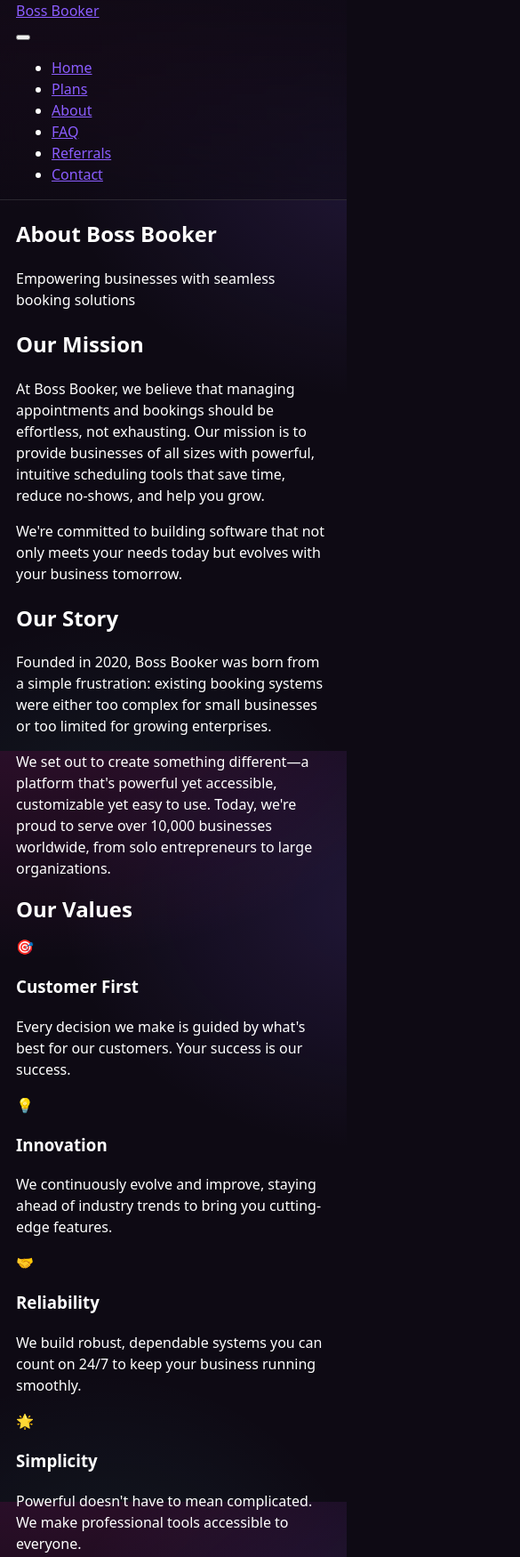
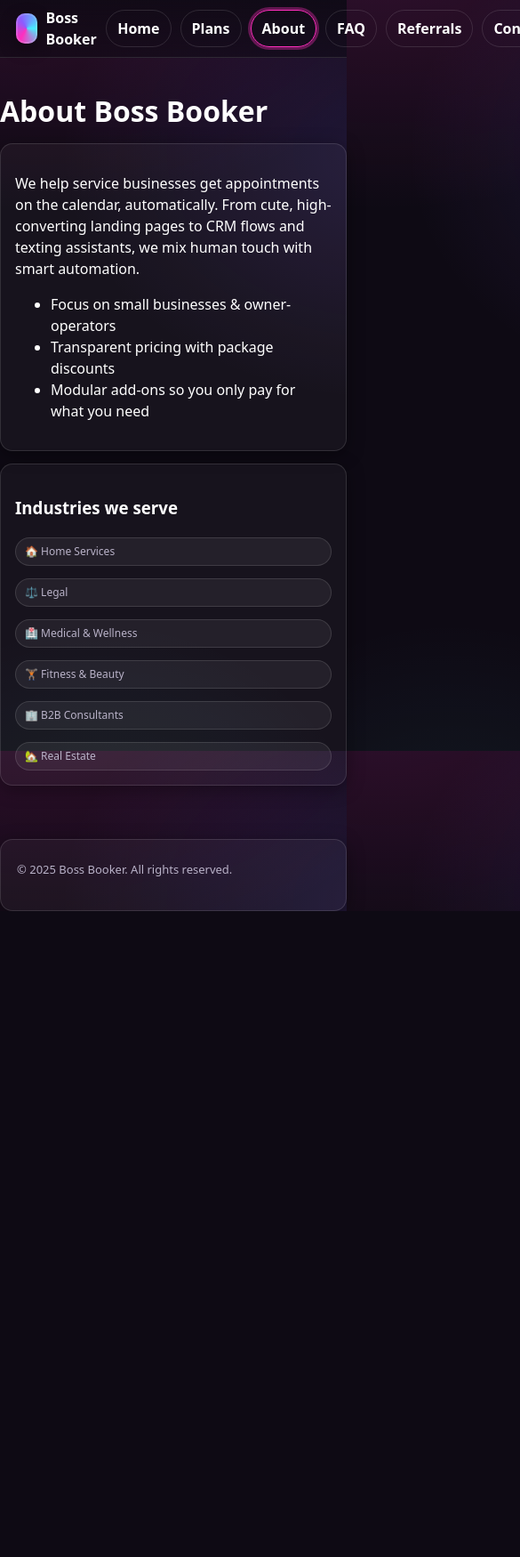
Before and after one commit to ataymia/bossbooker, a plain HTML site: page about.html in a window 390 px wide. Shown: the top 1750 px of the page at 89% size, 585 px wide, since content can reach past the window. After the commit the page ends 1024 px from the top, so only its background shows below. Drawn offline with Linux system fonts and the light colour scheme.

Commit message:
Refactor About page structure and content

```diff
--- a/about.html
+++ b/about.html
@@ -3,178 +3,55 @@
 <head>
     <meta charset="UTF-8">
     <meta name="viewport" content="width=device-width, initial-scale=1.0">
-    <meta name="description" content="About Boss Booker - Learn about our mission to simplify booking">
-    <title>About - Boss Booker</title>
+    <title>Boss Booker — About</title>
     <link rel="stylesheet" href="styles.css">
+    <link rel="preconnect" href="https://fonts.gstatic.com" crossorigin>
 </head>
 <body>
-    <!-- Navigation -->
-    <nav class="navbar" id="navbar">
-        <div class="container nav-container">
-            <div class="logo">
-                <a href="index.html">Boss Booker</a>
+    <header class="navbar">
+        <div class="container navbar-inner">
+            <div class="brand">
+                <div class="logo" aria-hidden="true"></div>
+                <div>Boss Booker</div>
             </div>
-            <button class="mobile-menu-toggle" id="mobileMenuToggle" aria-label="Toggle menu">
-                <span></span>
-                <span></span>
-                <span></span>
-            </button>
-            <ul class="nav-menu" id="navMenu">
-                <li><a href="index.html" class="nav-link">Home</a></li>
-                <li><a href="plans.html" class="nav-link">Plans</a></li>
-                <li><a href="about.html" class="nav-link active">About</a></li>
-                <li><a href="faq.html" class="nav-link">FAQ</a></li>
-                <li><a href="referrals.html" class="nav-link">Referrals</a></li>
-                <li><a href="contact.html" class="nav-link">Contact</a></li>
-            </ul>
+            <nav class="nav-links">
+                <a href="index.html">Home</a>
+                <a href="plans.html">Plans</a>
+                <a class="active" href="about.html">About</a>
+                <a href="faq.html">FAQ</a>
+                <a href="referrals.html">Referrals</a>
+                <a href="contact.html">Contact</a>
+            </nav>
         </div>
-    </nav>
+    </header>
 
-    <!-- Page Header -->
-    <section class="page-header">
-        <div class="container">
-            <h1>About Boss Booker</h1>
-            <p>Empowering businesses with seamless booking solutions</p>
-        </div>
-    </section>
-
-    <!-- Mission Section -->
-    <section class="content-section">
-        <div class="container">
-            <div class="content-grid">
-                <div class="content-block">
-                    <h2>Our Mission</h2>
-                    <p>At Boss Booker, we believe that managing appointments and bookings should be effortless, not exhausting. Our mission is to provide businesses of all sizes with powerful, intuitive scheduling tools that save time, reduce no-shows, and help you grow.</p>
-                    <p>We're committed to building software that not only meets your needs today but evolves with your business tomorrow.</p>
-                </div>
-                <div class="content-block">
-                    <h2>Our Story</h2>
-                    <p>Founded in 2020, Boss Booker was born from a simple frustration: existing booking systems were either too complex for small businesses or too limited for growing enterprises.</p>
-                    <p>We set out to create something different—a platform that's powerful yet accessible, customizable yet easy to use. Today, we're proud to serve over 10,000 businesses worldwide, from solo entrepreneurs to large organizations.</p>
+    <main class="container section">
+        <h1 class="section-title">About Boss Booker</h1>
+        <div class="grid-2">
+            <div class="card">
+                <p>We help service businesses get appointments on the calendar, automatically. From cute, high-converting landing pages to CRM flows and texting assistants, we mix human touch with smart automation.</p>
+                <ul>
+                    <li>Focus on small businesses & owner-operators</li>
+                    <li>Transparent pricing with package discounts</li>
+                    <li>Modular add-ons so you only pay for what you need</li>
+                </ul>
+            </div>
+            <div class="card">
+                <h3>Industries we serve</h3>
+                <div class="grid-3">
+                    <div class="pill">🏠 Home Services</div>
+                    <div class="pill">⚖️ Legal</div>
+                    <div class="pill">🏥 Medical & Wellness</div>
+                    <div class="pill">🏋🏽 Fitness & Beauty</div>
+                    <div class="pill">🏢 B2B Consultants</div>
+                    <div class="pill">🏡 Real Estate</div>
                 </div>
             </div>
         </div>
-    </section>
+    </main>
 
-    <!-- Values Section -->
-    <section class="values-section">
-        <div class="container">
-            <h2 class="section-title">Our Values</h2>
-            <div class="values-grid">
-                <div class="value-card">
-                    <div class="value-icon">🎯</div>
-                    <h3>Customer First</h3>
-                    <p>Every decision we make is guided by what's best for our customers. Your success is our success.</p>
-                </div>
-                <div class="value-card">
-                    <div class="value-icon">💡</div>
-                    <h3>Innovation</h3>
-                    <p>We continuously evolve and improve, staying ahead of industry trends to bring you cutting-edge features.</p>
-                </div>
-                <div class="value-card">
-                    <div class="value-icon">🤝</div>
-                    <h3>Reliability</h3>
-                    <p>We build robust, dependable systems you can count on 24/7 to keep your business running smoothly.</p>
-                </div>
-                <div class="value-card">
-                    <div class="value-icon">🌟</div>
-                    <h3>Simplicity</h3>
-                    <p>Powerful doesn't have to mean complicated. We make professional tools accessible to everyone.</p>
-                </div>
-            </div>
-        </div>
-    </section>
-
-    <!-- Team Section -->
-    <section class="content-section">
-        <div class="container">
-            <h2 class="section-title">Leadership Team</h2>
-            <div class="team-grid">
-                <div class="team-member">
-                    <div class="member-avatar">JD</div>
-                    <h3>Jane Doe</h3>
-                    <p class="member-role">CEO & Co-Founder</p>
-                    <p>Former VP at a leading SaaS company, Jane brings 15+ years of experience in building scalable business solutions.</p>
-                </div>
-                <div class="team-member">
-                    <div class="member-avatar">JS</div>
-                    <h3>John Smith</h3>
-                    <p class="member-role">CTO & Co-Founder</p>
-                    <p>Tech visionary with a passion for elegant architecture and user experience. Previously led engineering at multiple startups.</p>
-                </div>
-                <div class="team-member">
-                    <div class="member-avatar">MJ</div>
-                    <h3>Maria Johnson</h3>
-                    <p class="member-role">Head of Customer Success</p>
-                    <p>Customer advocate with a track record of building world-class support teams. Dedicated to your success.</p>
-                </div>
-            </div>
-        </div>
-    </section>
-
-    <!-- Stats Section -->
-    <section class="stats-section">
-        <div class="container">
-            <div class="stats-grid">
-                <div class="stat-card">
-                    <div class="stat-number">10,000+</div>
-                    <div class="stat-label">Active Businesses</div>
-                </div>
-                <div class="stat-card">
-                    <div class="stat-number">5M+</div>
-                    <div class="stat-label">Appointments Booked</div>
-                </div>
-                <div class="stat-card">
-                    <div class="stat-number">99.9%</div>
-                    <div class="stat-label">Uptime SLA</div>
-                </div>
-                <div class="stat-card">
-                    <div class="stat-number">24/7</div>
-                    <div class="stat-label">Customer Support</div>
-                </div>
-            </div>
-        </div>
-    </section>
-
-    <!-- CTA Section -->
-    <section class="cta-section">
-        <div class="container">
-            <h2>Ready to Transform Your Booking Experience?</h2>
-            <p>Join thousands of businesses already using Boss Booker</p>
-            <a href="plans.html" class="btn btn-secondary btn-large">Get Started Today</a>
-        </div>
-    </section>
-
-    <!-- Footer -->
     <footer class="footer">
-        <div class="container">
-            <div class="footer-content">
-                <div class="footer-section">
-                    <h3>Boss Booker</h3>
-                    <p>Professional booking solutions for modern businesses.</p>
-                </div>
-                <div class="footer-section">
-                    <h4>Quick Links</h4>
-                    <ul>
-                        <li><a href="plans.html">Plans</a></li>
-                        <li><a href="about.html">About</a></li>
-                        <li><a href="faq.html">FAQ</a></li>
-                    </ul>
-                </div>
-                <div class="footer-section">
-                    <h4>Connect</h4>
-                    <ul>
-                        <li><a href="referrals.html">Referrals</a></li>
-                        <li><a href="contact.html">Contact</a></li>
-                    </ul>
-                </div>
-            </div>
-            <div class="footer-bottom">
-                <p>&copy; 2025 Boss Booker. All rights reserved.</p>
-            </div>
-        </div>
+        <div class="container">© 2025 Boss Booker. All rights reserved.</div>
     </footer>
-
-    <script src="script.js"></script>
 </body>
 </html>
```
